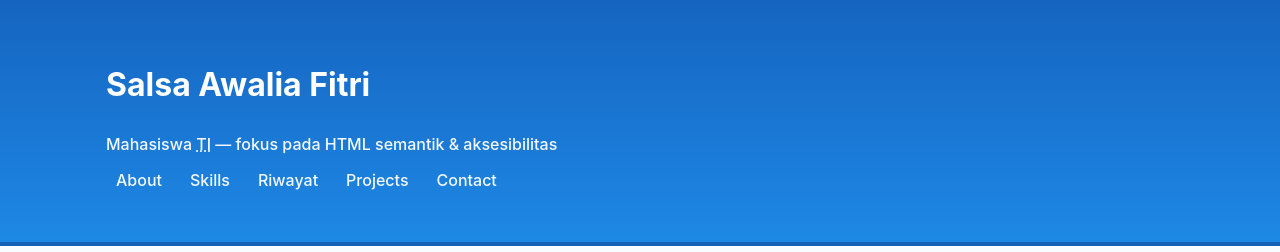
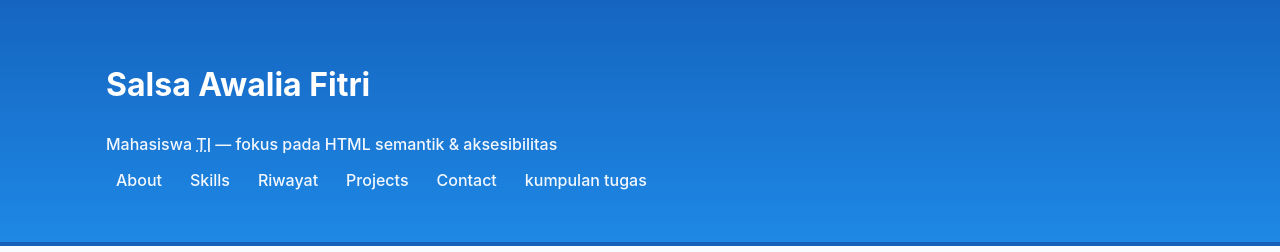
Before and after one commit to salsaawal/Salsa-media, a plain HTML site: page index.html in a window 1280 px wide. Shown: the top 252 px of the page. Drawn offline with Linux system fonts and the light colour scheme.

Commit message:
Update index.html

```diff
--- a/index.html
+++ b/index.html
@@ -35,6 +35,7 @@
         <a href="#experience">Riwayat</a>
         <a href="#projects">Projects</a>
         <a href="#contact">Contact</a>
+        <a href="last_css.html">kumpulan tugas</a>
       </nav>
     </div>
   </header>
```
